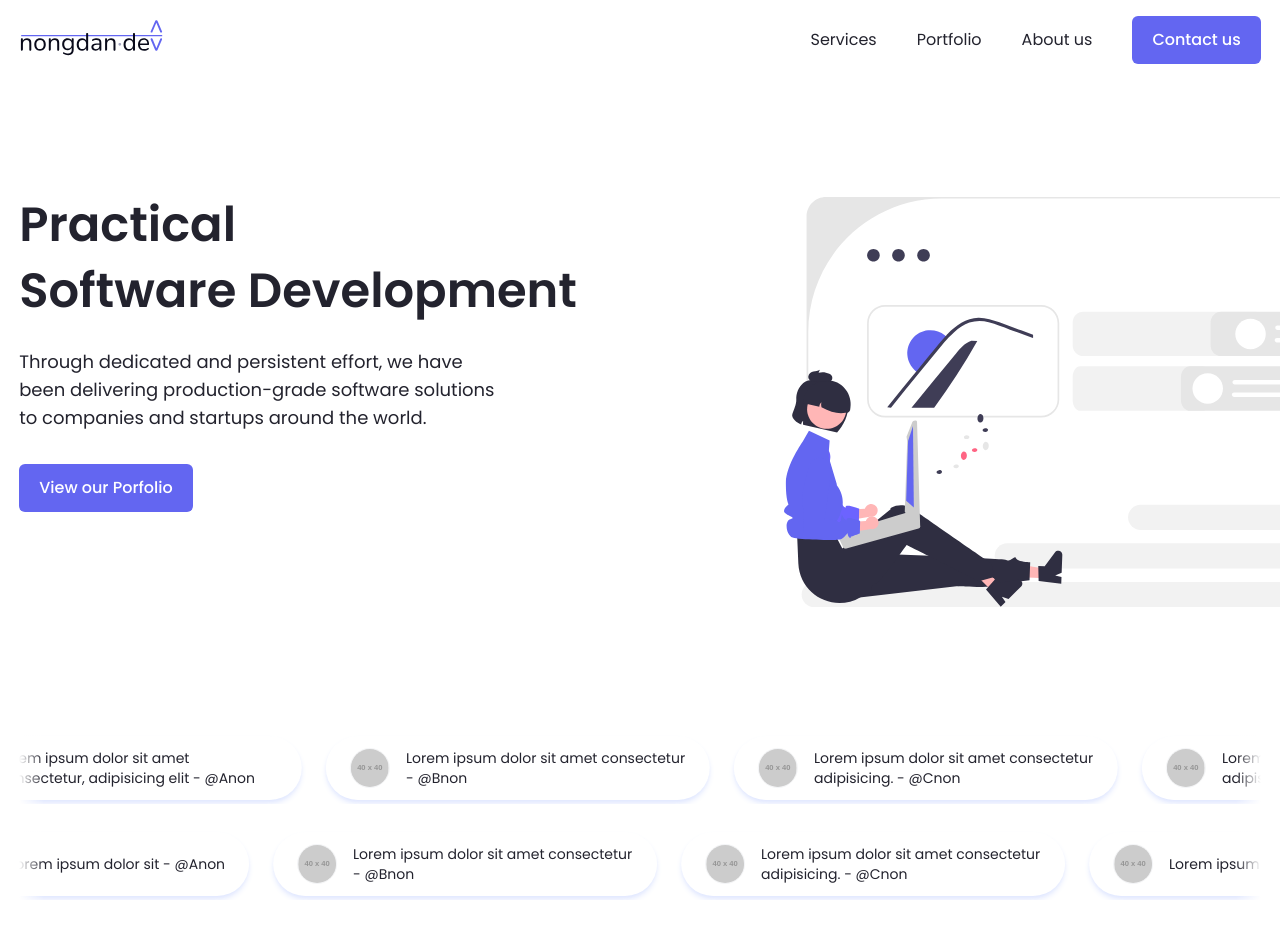
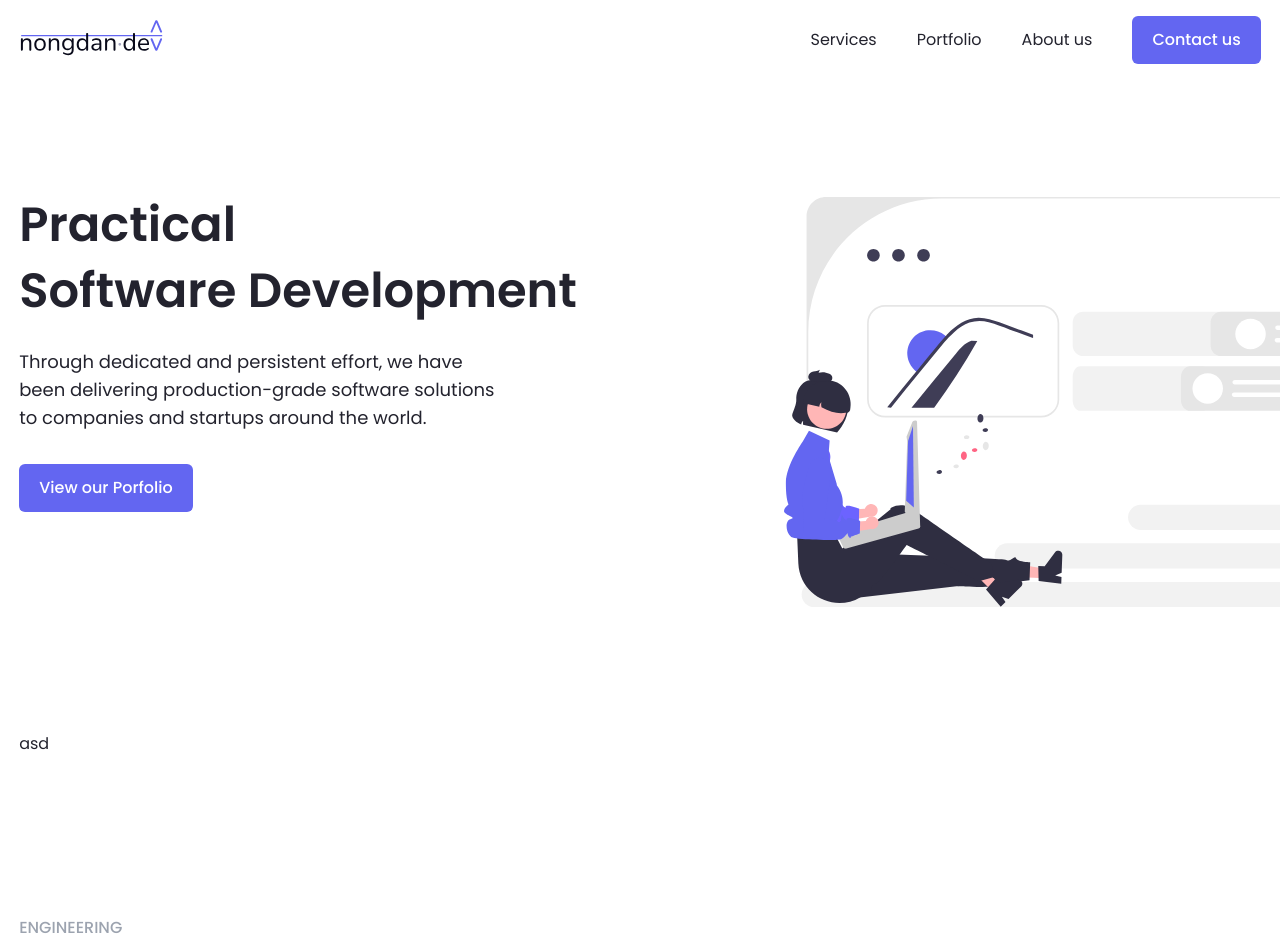
Before and after one commit to nongdan-dev/website, a React (Vite) app: page / in a window 1280 px wide. Shown: the top 952 px of the page. Built offline with nearby package versions, Linux system fonts and the light colour scheme.

Commit message:
Remove testimonials

```diff
--- a/src/pages/Home/Hero.tsx
+++ b/src/pages/Home/Hero.tsx
@@ -1,71 +1,5 @@
 import Illustration from '@/assets/illustration.svg'
-import { Avatar, Button, LineBreak, Link, Marquee } from '@/components'
-
-const testimonials = [
-  {
-    id: 1,
-    name: 'Anon',
-    content: 'Lorem ipsum dolor sit amet consectetur, adipisicing elit',
-  },
-  {
-    id: 2,
-    name: 'Bnon',
-    content: 'Lorem ipsum dolor sit amet consectetur',
-  },
-  {
-    id: 3,
-    name: 'Cnon',
-    content: 'Lorem ipsum dolor sit amet consectetur adipisicing.',
-  },
-  {
-    id: 4,
-    name: 'Dnon',
-    content: 'Lorem ipsum dolor sit amet consectetur adipisicing elit.',
-  },
-  {
-    id: 5,
-    name: 'Enon',
-    content: 'Lorem ipsum dolor sit amet consectetur adipisicing elit.',
-  },
-  {
-    id: 6,
-    name: 'Fnon',
-    content: 'Lorem ipsum dolor sit amet consectetur adipisicing.',
-  },
-]
-
-const testimonials2 = [
-  {
-    id: 1,
-    name: 'Anon',
-    content: 'Lorem ipsum dolor sit',
-  },
-  {
-    id: 2,
-    name: 'Bnon',
-    content: 'Lorem ipsum dolor sit amet consectetur',
-  },
-  {
-    id: 3,
-    name: 'Cnon',
-    content: 'Lorem ipsum dolor sit amet consectetur adipisicing.',
-  },
-  {
-    id: 4,
-    name: 'Dnon',
-    content: 'Lorem ipsum',
-  },
-  {
-    id: 5,
-    name: 'Enon',
-    content: 'Lorem ipsum dolor',
-  },
-  {
-    id: 6,
-    name: 'Fnon',
-    content: 'Lorem ipsum dolor sit amet consectetur adipisicing.',
-  },
-]
+import { Button, LineBreak, Link } from '@/components'
 
 function Hero() {
   return (
@@ -96,40 +30,7 @@ function Hero() {
         </div>
       </div>
       <div className='col-content mt-24 flex flex-col gap-y-6 xl:mt-[7.5rem]'>
-        <Marquee>
-          {testimonials.map(({ id, name, content }) => (
-            <Marquee.Item
-              key={id}
-              className='flex min-w-52 max-w-96 items-center gap-4 rounded-full bg-white px-6 py-3 text-sm shadow-md shadow-indigo-100'
-            >
-              <Avatar
-                name='Anon'
-                url={`https://placehold.co/40x40?text=${name}`}
-                className='flex-shrink-0'
-              />
-              <p>
-                {content} - @{name}
-              </p>
-            </Marquee.Item>
-          ))}
-        </Marquee>
-        <Marquee>
-          {testimonials2.map(({ id, name, content }) => (
-            <Marquee.Item
-              key={id}
-              className='flex min-w-52 max-w-96 items-center gap-4 rounded-full bg-white px-6 py-3 text-sm shadow-md shadow-indigo-100'
-            >
-              <Avatar
-                name='Anon'
-                url={`https://placehold.co/40x40?text=${name}`}
-                className='flex-shrink-0'
-              />
-              <p>
-                {content} - @{name}
-              </p>
-            </Marquee.Item>
-          ))}
-        </Marquee>
+        asd
       </div>
     </div>
   )
```
